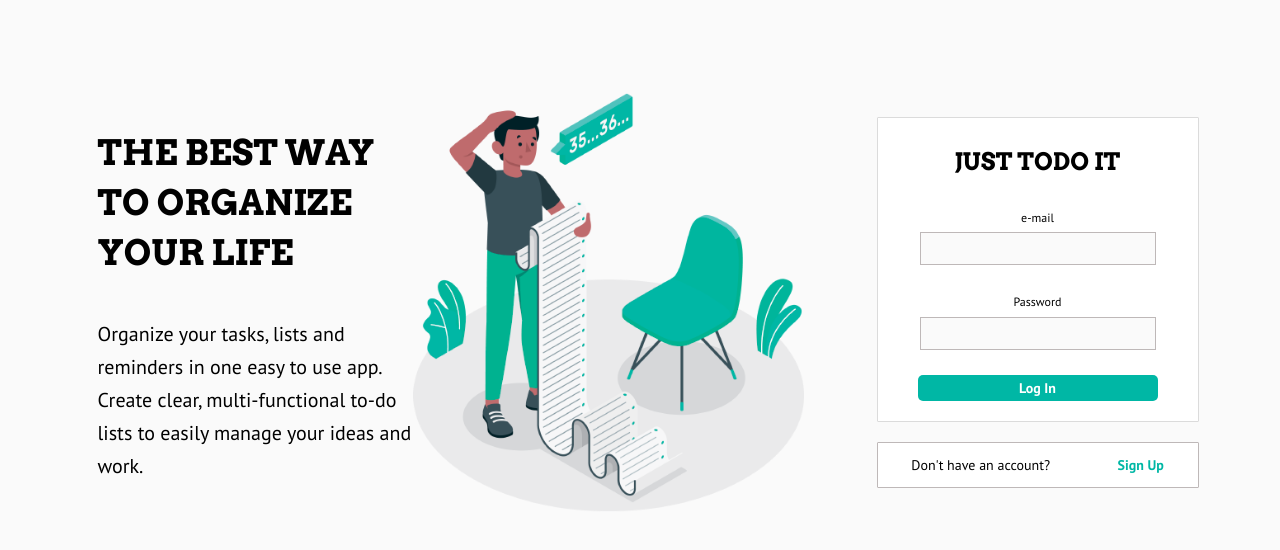
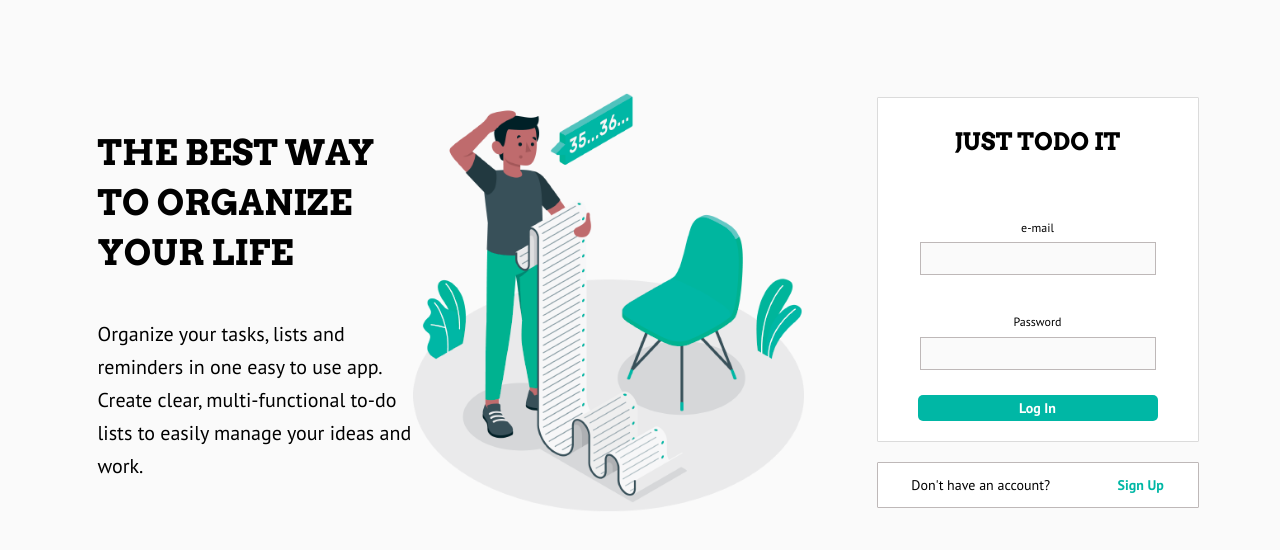
Before and after one commit to PinchukVA/JustToDo---To-Do-App, a React (Create React App) app: page /signIn in a window 1280 px wide. Shown: the top 550 px of the page. Built offline with nearby package versions, Linux system fonts and the light colour scheme.

Commit message:
add validation to form, add email validation, add extends (Extend.scss) and extended variables.scss

```diff
--- a/src/app/App.js
+++ b/src/app/App.js
@@ -3,12 +3,11 @@ import React  from 'react';
 
 import { BrowserRouter as Router, Route } from 'react-router-dom';
 
-// import '../scss/Variables.scss';
 import './App.scss';
 import './Normalize.scss';
 
 import { Routes } from '../utils/routes.js'
-import {AutorizedRoutes, NotAutorizedRoutes} from '../components/routes'
+// import {AutorizedRoutes, NotAutorizedRoutes} from '../components/routes'
 import { SignUp, SignIn, Tasks, Users, Home } from '../pages'
 import { Navigation } from '../components/index.js'
 
--- a/src/components/preview/Prewiev.scss
+++ b/src/components/preview/Prewiev.scss
@@ -1,6 +1,6 @@
-@import "../../scss/Variables.scss";
+@import '../../scss/Variables.scss';
 
-.preview_block{
+.preview_block {
   max-width: 720px;
   width: 100%;
   padding: 5px;
@@ -10,34 +10,34 @@
   background-repeat: no-repeat;
   background-size: auto 100%;
 
-  @media (max-width: 1100px){
+  @media (max-width: 1100px) {
     background-position: 90%;
     background-repeat: no-repeat;
     background-size: auto 80%;
   }
 
-  @media (max-width: 960px){
+  @media (max-width: 960px) {
     background-position: 90%;
     background-repeat: no-repeat;
     background-size: auto 60%;
   }
 
-  @media (max-width: 760px){
+  @media (max-width: 760px) {
     background-position: 100% 40%;
     background-repeat: no-repeat;
     background-size: auto 50%;
   }
 
-  @media (max-width: 720px){
+  @media (max-width: 720px) {
     background:none;
   }
 
-  @media (max-width: 640px){
+  @media (max-width: 640px) {
     display: none;
   }
 }
 
-.preview-main{
+.preview-main {
   display: flex;
   flex-direction: column;
   align-items: center;
@@ -46,46 +46,46 @@
   padding: 5px;
   margin: 40px 0px;
 
-  @media (max-width: 960px){
+  @media (max-width: 960px) {
     max-width: 240px;
     width: 100%;
   }
 
 }
 
-  .preview_main-text{
-    font-family: 'Arvo', serif;
+  .preview_main-text {
+    font-family: $h1-font-family;
     font-size: 35px;
     font-weight: bold;
     text-transform: uppercase;
     line-height: 50px;
     color:$text-black;
 
-    @media (max-width: 1100px){
+    @media (max-width: 1100px) {
       font-size: 28px;
       line-height: 40px;
     }
 
-    @media (max-width: 960px){
+    @media (max-width: 960px) {
       font-size: 22px;
       line-height: 30px;
     }
 
   }
 
-  .preview_sub-text{
-    font-family: 'PT Sans', sans-serif;
+  .preview_sub-text {
+    font-family: $h2-font-family;
     font-size: 20px;
     font-weight: 400;
     line-height: 33px;
     color:$text-black;
 
-    @media (max-width: 1100px){
+    @media (max-width: 1100px) {
       font-size: 16px;
       line-height: 25px;
     }
 
-    @media (max-width: 960px){
+    @media (max-width: 960px) {
       font-size: 14px;
       line-height: 20px;
     }
--- a/src/pages/signIn/SignIn.js
+++ b/src/pages/signIn/SignIn.js
@@ -1,4 +1,4 @@
-import React, { useState, useEffect } from "react";
+import React, { useState, useEffect } from 'react';
 import { Link} from 'react-router-dom';
 
 import './SignIn.scss';
@@ -8,53 +8,167 @@ import { Preview } from '../../components'
 
 function SignIn () {
 
-  const [textPasword, setTextPasword] = useState('');
-  const [textMail, setTextMail] = useState('');
-  // const [helpMessageMail, setTextMai] = useState('');
-  // const [helpMessagePass, setTextMai] = useState('');
+    const [loginForm, setLoginForm] = useState({loginValue:'', passwordValue:''})
+    // Types form Errors 'empty', 'notValued', 'notExists'
+    const [loginFormError, setLoginFormError] = useState({loginError:'', passwordError:''})
 
-  const handleChangePaswordText = e => {
-    setTextPasword(e.target.value);
-    console.log('textPasword',textPasword);
+    const handleCheckEmptyInput = (loginForm, loginFormError, inputName, errorName ) => {
+        if ( loginForm[inputName] === ''){
+            loginFormError[errorName] = 'empty'
+            return true
         }
-  const handleChangeMailText = e => {
-    setTextMail(e.target.value);
-    console.log('textMail',textMail);
+
+        return false
     }
+    const handleCheckEmailValidation = () =>{
+         const loginFormErrorCopy = {...loginFormError}
+         const loginFormCopy = {...loginForm}
+         const re = /^(([^<>()\[\]\\.,;:\s@"]+(\.[^<>()\[\]\\.,;:\s@"]+)*)|(".+"))@((\[[0-9]{1,3}\.[0-9]{1,3}\.[0-9]{1,3}\.[0-9]{1,3}\])|(([a-zA-Z\-0-9]+\.)+[a-zA-Z]{2,}))$/;
+         const result = re.test(String(loginFormCopy.loginValue).toLowerCase());
+
+         if ( !result ){
+            loginFormErrorCopy.loginError = 'notValued';
+            setLoginFormError(loginFormErrorCopy);
+         }
+
+         return result
+    }
+
+    const handleCheckEmptyForm =(event = {}, inputName = '', errorName = '') =>{
+        const loginFormCopy = {...loginForm};
+        const loginFormErrorCopy = {...loginFormError};
+        let resultCheckEmpty = false;
+        let resultCheckEmptyLogin = false;
+        let resultCheckEmptyPassword = false;
+
+        if ( inputName !== '' && errorName !== ''){
+
+            resultCheckEmpty = handleCheckEmptyInput (loginFormCopy, loginFormErrorCopy, inputName, errorName)
+            setLoginFormError(loginFormErrorCopy)
+        } else {
+            resultCheckEmptyLogin = handleCheckEmptyInput (loginFormCopy, loginFormErrorCopy, 'loginValue', 'loginError')
+            resultCheckEmptyPassword = handleCheckEmptyInput (loginFormCopy, loginFormErrorCopy, 'passwordValue', 'passwordError')
+            resultCheckEmpty = resultCheckEmptyLogin || resultCheckEmptyPassword
+
+            setLoginFormError(loginFormErrorCopy)
+        }
+        return resultCheckEmpty
+    }
+
+    const handleChangeLoginForm = (event, inputName, errorName) => {
+        const loginFormCopy = {...loginForm};
+        const loginFormErrorCopy = {...loginFormError};
+        loginFormErrorCopy[errorName] = '';
+        setLoginForm(loginFormCopy);
+        loginFormCopy[inputName] = event.target.value;
+        setLoginFormError(loginFormErrorCopy)
+    }
+
+    const handleSubmitForm = (event) => {
+        event.preventDefault();
+
+        // if form is empty - return
+        if (  handleCheckEmptyForm() || !handleCheckEmailValidation() ){
+            console.log('РЕТУРНУЛИСЬ')
+            return;
+        }
+
+        //else we send Post request
+    }
+
+    const { loginValue,passwordValue } = loginForm;
+    const { loginError,passwordError } = loginFormError;
 
     return (
         <>
-      <section className="signIn">
+        <section className='signIn'>
+
             <Preview />
-        <div className="signIn-form_main">
-          <div className="signIn-form_block" >
-            <h2 className="signIn_logo-text">Just ToDo It</h2>
-            <form className="signIn_form" >
-            <label className="signIn-label" htmlFor="signIn-e-mail">e-mail</label>
+
+            <div className='signIn-form_main'>
+
+                <div className='signIn-form_block' >
+                    <h2 className='signIn_logo-text'>Just ToDo It</h2>
+
+                    <form
+                        className='signIn_form'
+                        onSubmit={handleSubmitForm}
+                        noValidate
+                    >
+
+                    <label
+                        className='signIn-label'
+                        htmlFor='signIn-e-mail'
+                    >
+                        e-mail
+                    </label>
+
                     <input
-              className="signIn_input"
-              id="signIn-e-mail"
-              onChange={handleChangeMailText}
+                        className='signIn_input'
+                        id='signIn-e-mail'
+                        name='login'
+                        type='email'
+                        value={loginValue}
+                        onChange={event => handleChangeLoginForm(event, 'loginValue', 'loginError')}
+                        onBlur ={event => handleCheckEmptyForm(event, 'loginValue', 'loginError')}
                     />
-             <label className="signIn-label" htmlFor="signIn-password">Password</label>
+
+                    {
+                        loginError === 'empty' && <span className='signIn_error'>Enter login</span>
+                    }
+                    {
+                        loginError === 'notValued' && <span className='signIn_error'>The email you entered is not in the correct format. Please check.</span>
+                    }
+                    {
+                        loginError === 'notExists' && <span className='signIn_error'>User is not found</span>
+                    }
+
+                    <label
+                        className='signIn-label'
+                        htmlFor='signIn-password'
+                    >
+                        Password
+                    </label>
+
                     <input
-              className="signIn_input"
-              id="signIn-password"
-              onChange={handleChangePaswordText}
+                        className='signIn_input'
+                        id='signIn-password'
+                        type='password'
+                        name='password'
+                        value={passwordValue}
+                        onChange={event => handleChangeLoginForm(event, 'passwordValue', 'passwordError')}
+                        onBlur ={event => handleCheckEmptyForm(event, 'passwordValue', 'passwordError')}
                     />
-            <input  className="signIn_logIn-button"
-              type="button"
-              value="Log In"
+
+                    {
+                        passwordError === 'empty' && <span className='signIn_error'>Enter password</span>
+                    }
+                    {
+                        passwordError === 'notExists' && <span className='signIn_error'>Your password does not match. Please try again.</span>
+                    }
+
+                    <input
+                        className='signIn_logIn-button'
+                        type='submit'
+                        value='Log In'
                     />
                     </form>
+
                 </div>
-          <div className="signIn-form_link" >
-            <p  className="signIn_text" >Don't have an account?</p>
-            <Link to={Routes.SignUpRoute} style={{ textDecoration: 'none' }} ><p  className="signIn_link-text" >Sign Up</p></Link>
+
+                <div className='signIn-form_link' >
+
+                    <p  className='signIn_text' >
+                        Don't have an account?
+                    </p>
+
+                    <Link to={Routes.SignUpRoute} style={{ textDecoration: 'none' }} >
+                        <p  className='signIn_link-text' >Sign Up</p>
+                    </Link>
+
                 </div>
 
             </div>
-
         </section>
         </>
     )
--- a/src/pages/signIn/SignIn.scss
+++ b/src/pages/signIn/SignIn.scss
@@ -1,6 +1,7 @@
-@import "../../scss/Variables.scss";
+@import '../../scss/Variables.scss';
+@import '../../scss/Extend.scss';
 
-.signIn{
+.signIn {
   width: 100%;
   max-width: 1170px;
   margin: 40px auto;
@@ -8,7 +9,7 @@
   justify-content:space-around;
   align-items: center;
 }
-.signIn-form_main{
+.signIn-form_main {
   display: flex;
   flex-direction: column;
   align-items: center;
@@ -18,7 +19,7 @@
   width: 100%;
 }
 
-.signIn-form_block{
+.signIn-form_block {
   max-width: 320px;
   width: 100%;
   background-color: $background-white;
@@ -27,8 +28,8 @@
   margin: 10px 0px;
   }
 
-.signIn_logo-text{
-  font-family: 'Arvo', serif;
+.signIn_logo-text {
+  font-family: $font-family-main;
   font-size: 24px;
   font-weight: bold;
   text-transform: uppercase;
@@ -37,32 +38,33 @@
   color:$text-black;
 }
 
-.signIn_form{
+.signIn_form {
   display: flex;
   flex-direction: column;
   align-items: center;
 }
-.signIn-label{
-  font-family: 'PT Sans', sans-serif;
+.signIn-label {
+  font-family: $font-family-second;
   font-size: 12px;
   font-weight: 400;
   padding: 5px 0px;
+  margin-top:30px;
   color:$text-black;
 }
-.signIn_input{
-      background: rgba(var(--b3f, 250, 250, 250), 1);
+.signIn_input {
+      background: $background-main;
       outline: 0;
       overflow: hidden;
       border: 1px solid $border-color-main;
       padding: 5px 0 5px 10px;
-      margin: 3px 0px 25px;
+      margin: 3px 0px 5px;
       font-size: 18px;
       width: 70%;
       color:$text-black;
 }
-.signIn_logIn-button{
+.signIn_logIn-button {
   width: 75%;
-  font-family: 'PT Sans', sans-serif;
+  font-family:$font-family-second;
   background-color: $color-mint;
   border-radius: 5px;
   border-style: none;
@@ -70,16 +72,16 @@
   color: $text-white;
   padding: 5px;
   font-weight: 700;
-  margin: 0px 0px 20px;
+  margin: 20px 0px 20px;
   transition: 0.3s;
 
-  &:hover{
+  &:hover {
     cursor: pointer;
     background-color: $color-green;
     transition: 0.3s;
   }
 }
-.signIn-form_link{
+.signIn-form_link {
   display: flex;
   align-items: center;
   justify-content:space-around;
@@ -90,24 +92,28 @@
   border-radius: 1px;
   margin: 10px 0px;
 }
-.signIn_text{
-  font-family: 'PT Sans', sans-serif;
+.signIn_text {
+  font-family: $font-family-second;
   font-size: 14px;
   font-weight: 400;
   color:$text-black;
 }
-.signIn_link-text{
-  font-family: 'PT Sans', sans-serif;
+.signIn_link-text {
+  font-family: $font-family-second;
   font-size: 14px;
   font-weight: 700;
   color:$color-mint;
   text-decoration: none;
   transition: 0.3s;
 
-  &:hover{
+  &:hover {
     text-decoration: none;
     cursor: pointer;
     color: $color-green;
     transition: 0.3s;
   }
 }
+
+.signIn_error {
+    @extend %typeError;
+}
--- /dev/null
+++ b/src/scss/Extend.scss
@@ -0,0 +1,7 @@
+%typeError {
+  font-family:$font-family-second;
+  padding: 1px 70px 2px;
+  text-align: center;
+  font-size: 12px;
+  color: $color-error;
+}
--- a/src/scss/Variables.scss
+++ b/src/scss/Variables.scss
@@ -1,3 +1,7 @@
+$h1-font-family:'Arvo', serif;
+$h2-font-family:'PT Sans', sans-serif;
+$font-family-main:'Arvo', serif;
+$font-family-second:'PT Sans', sans-serif;
 $background-main:#fafafa;
 $background-second:#fff;
 $background-white:#fff;
@@ -7,3 +11,4 @@ $text-black:#000;
 $text-white:#fff;
 $color-mint:#00b7a5;
 $color-green:#1E8449;
+$color-error:#df1c1c;
```
Also changed, not shown: src/app/App.scss (+13 -11 lines), src/app/Normalize.scss (+15 -15 lines), src/components/preview/Preview.js (+4 -4 lines). Lines whose indentation alone changed are shown as unchanged.
